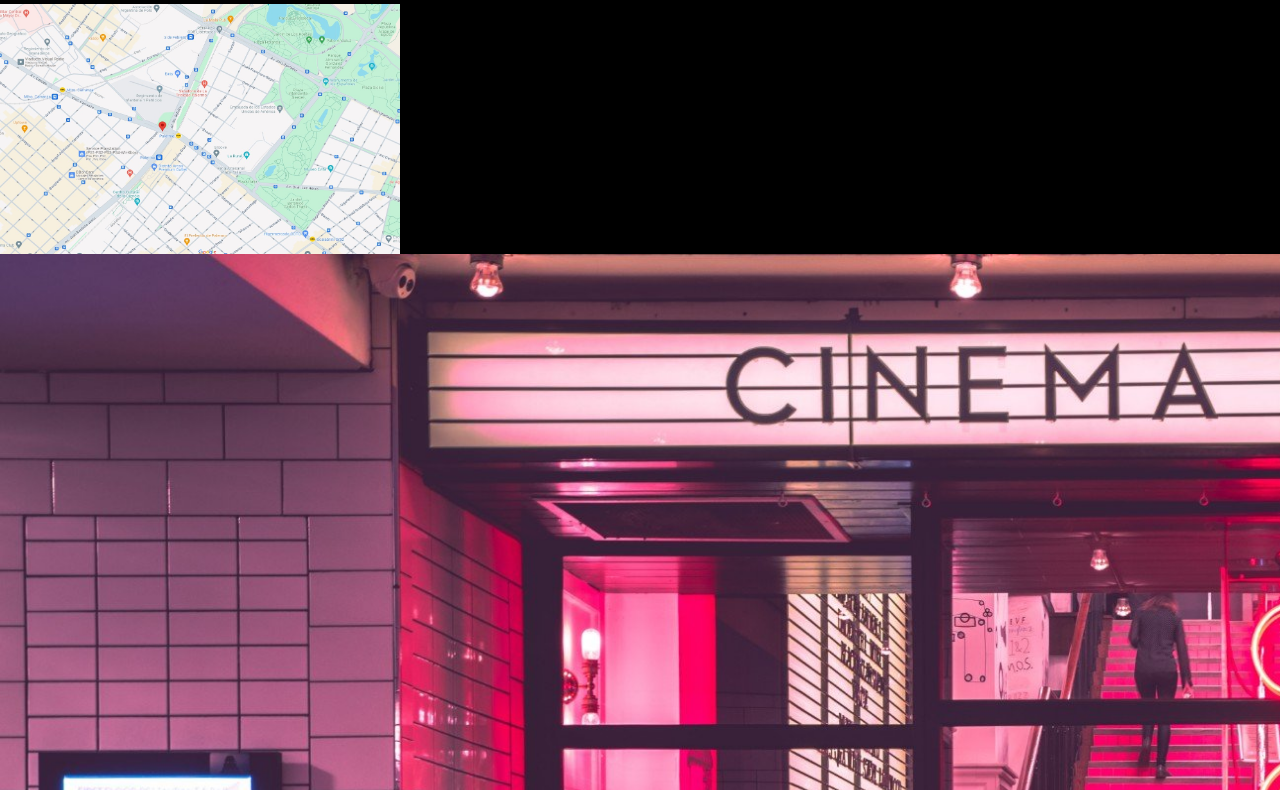
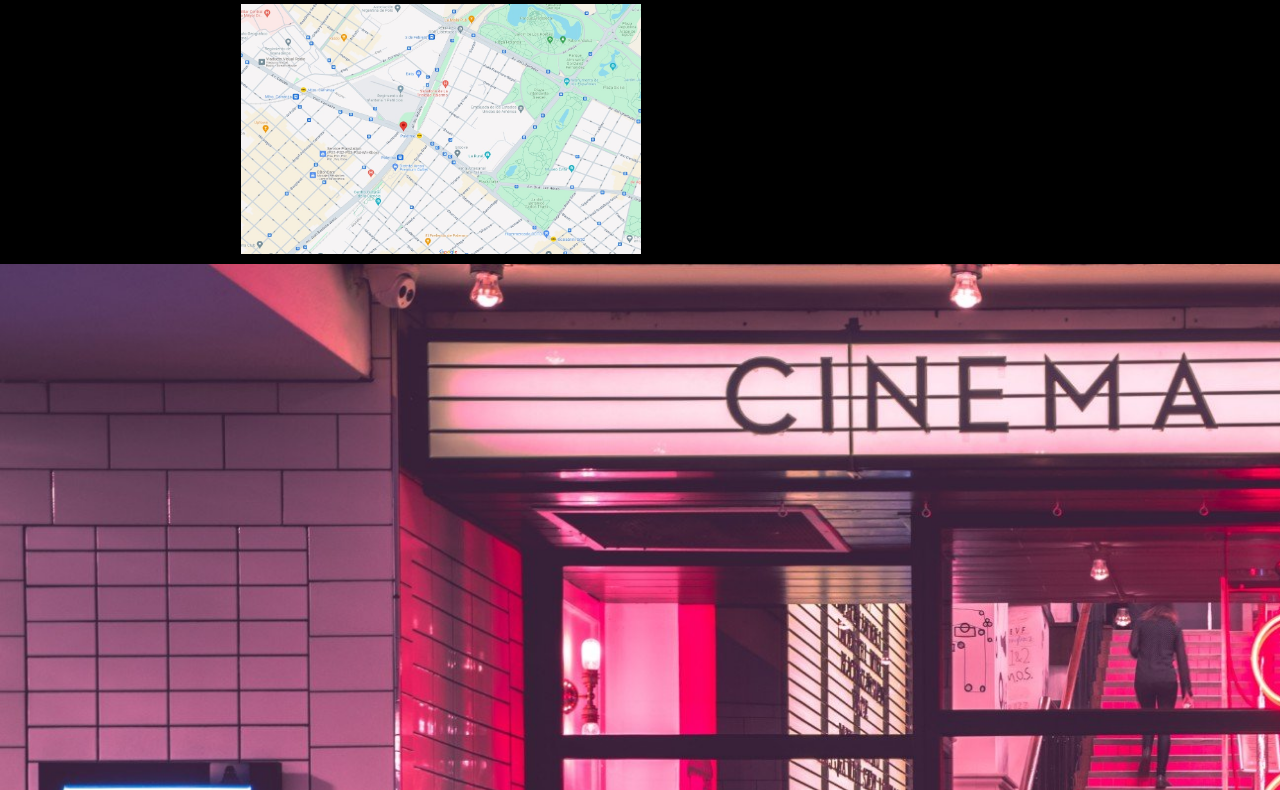
Before and after one commit to franflores22/cinema-flowers, a plain HTML site: page proyecto final/conact.html in a window 1280 px wide. Shown: the part 225-1015 px from the top of the page. Drawn offline with nearby package versions, Linux system fonts and the light colour scheme.

Commit message:
cambios finales al index y contacto

```diff
--- a/proyecto final/conact.html
+++ b/proyecto final/conact.html
@@ -52,12 +52,21 @@
     <hr />
     <main>
       <div class="container">
-        <p>UBICACION</p>
+        <div class="ubi-container">
+          <p>UBICACION</p>
+          <div class="mapa">
+            <img
+              height="250"
+              width="400"
+              src="./styles/media/mapa.jpg"
+              alt="Archivo adjunto de la ubiacacion del cinema"
+            />
+          </div>
+        </div>
+
         <p>CONTACTO</p>
       </div>
-      <div class="mapa">
-        <img height="250" width="400" src="./styles/media/mapa.jpg" alt="Archivo adjunto de la ubiacacion del cinema" />
-      </div>
+
       <div>
         <img
           height="700"
--- a/proyecto final/styles/contact.css
+++ b/proyecto final/styles/contact.css
@@ -20,15 +20,21 @@ body {
 }
 
 .container {
+  margin-bottom: 10px;
   color: white;
   display: flex;
-  justify-content: space-around;
+  width: 100%;
+  justify-content: space-evenly;
   font-size: 45px;
   text-shadow: 2px 2px 3px red;
   font-family: Cambria, Cochin, Georgia, Times, "Times New Roman", serif;
 }
-.mapa { display: flex;
 
+.ubi-container {
+  display: flex;
+  flex-direction: column;
+  justify-content: center;
+  align-items: center;
 }
 
 footer {
```
Also changed, not shown: proyecto final/index.html (+1 -2 lines), proyecto final/styles/index.css (renamed from proyecto final/styles/styles.css).
